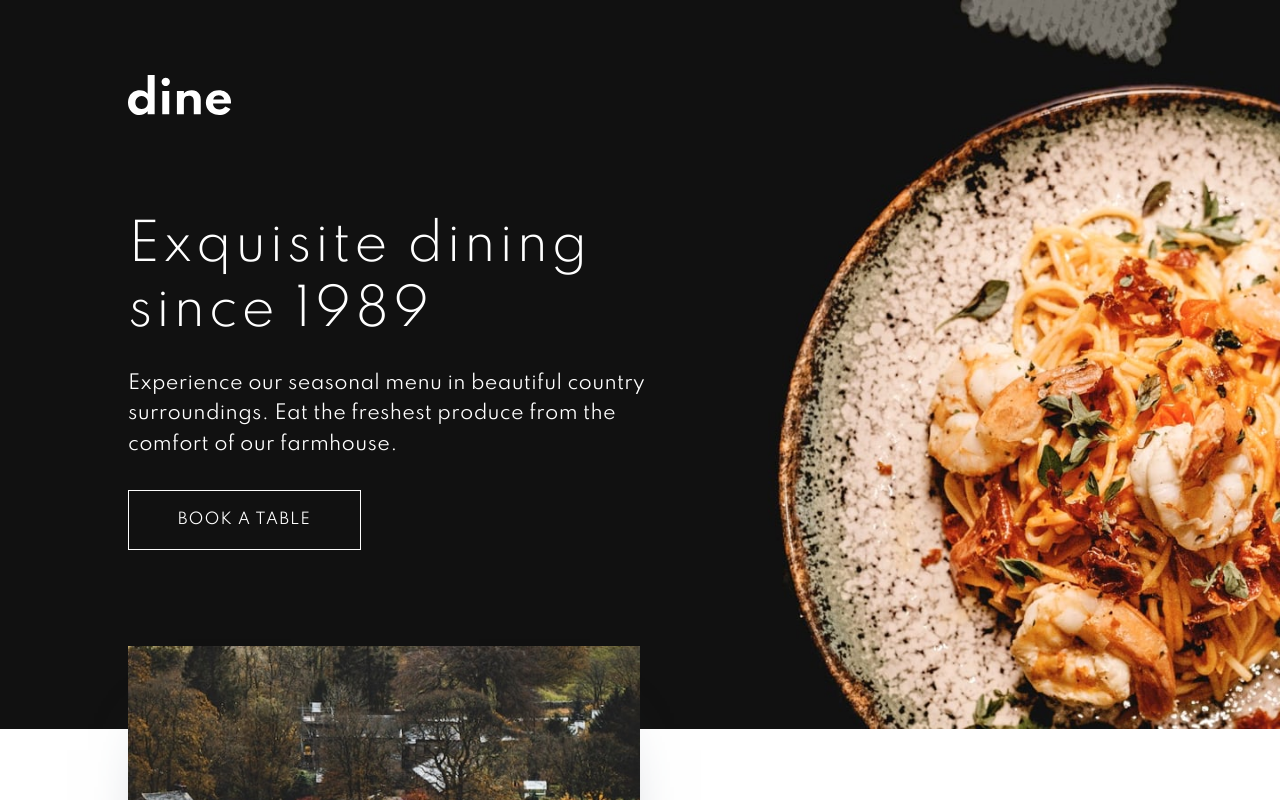
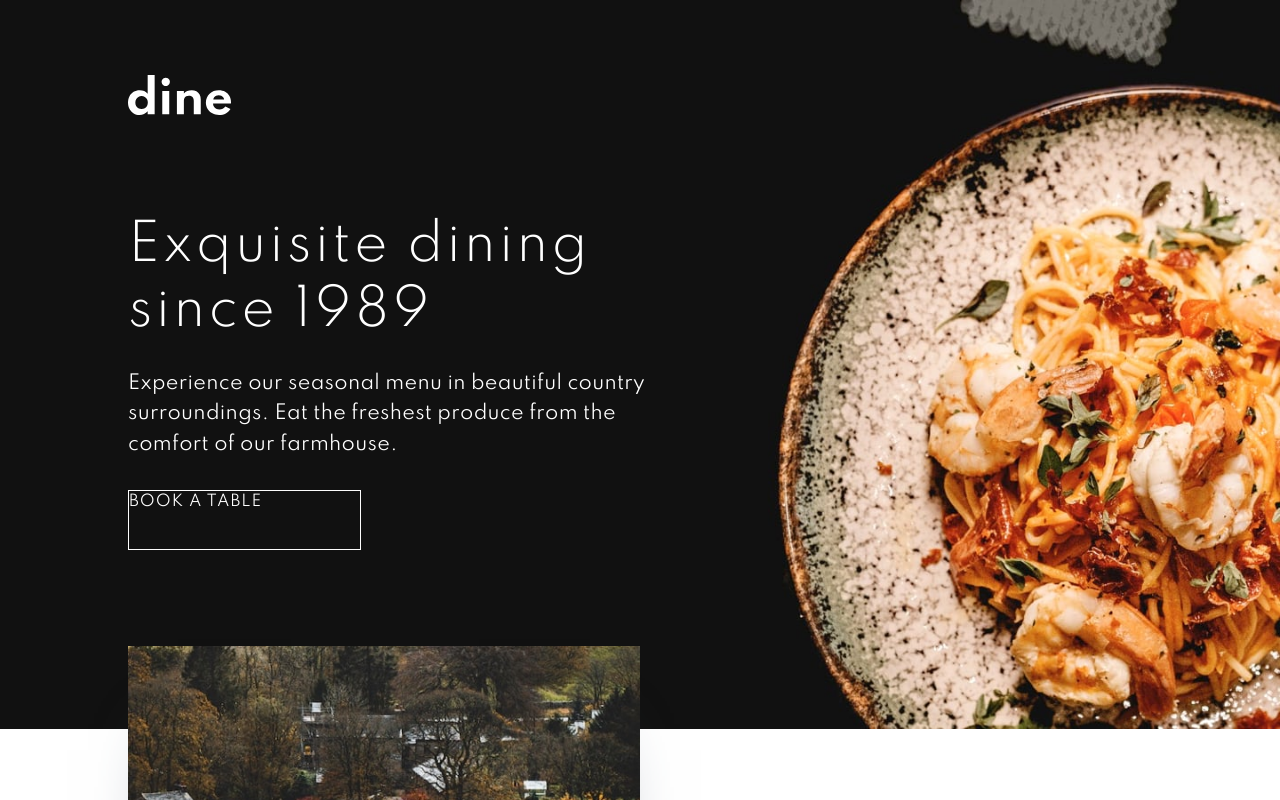
Before and after one commit to VincenzoMarcovecchio/Dine, a React (Create React App) app: page / in a window 1280 px wide. Shown: the top 800 px of the page. Built offline with nearby package versions, Linux system fonts and the light colour scheme.

Commit message:
Update Home.js

```diff
--- a/src/pages/Home.js
+++ b/src/pages/Home.js
@@ -81,8 +81,8 @@ export default function Home() {
             Experience our seasonal menu in beautiful country surroundings. Eat
             the freshest produce from the comfort of our farmhouse.
           </p>
-          <Link to='/contact'>
-            <button className='btn-on-dark'>book a table</button>
+          <Link className='btn-on-dark' to='/contact'>
+            book a table
           </Link>
         </div>
       </header>
```
